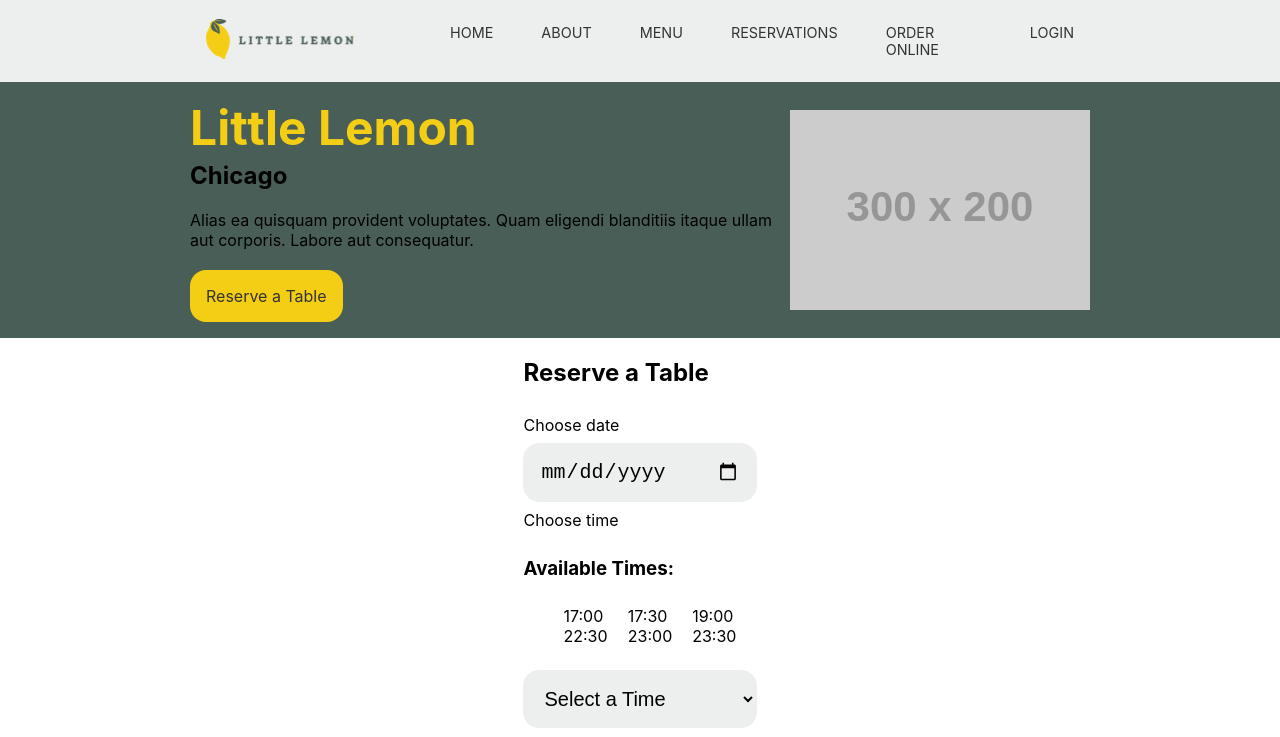
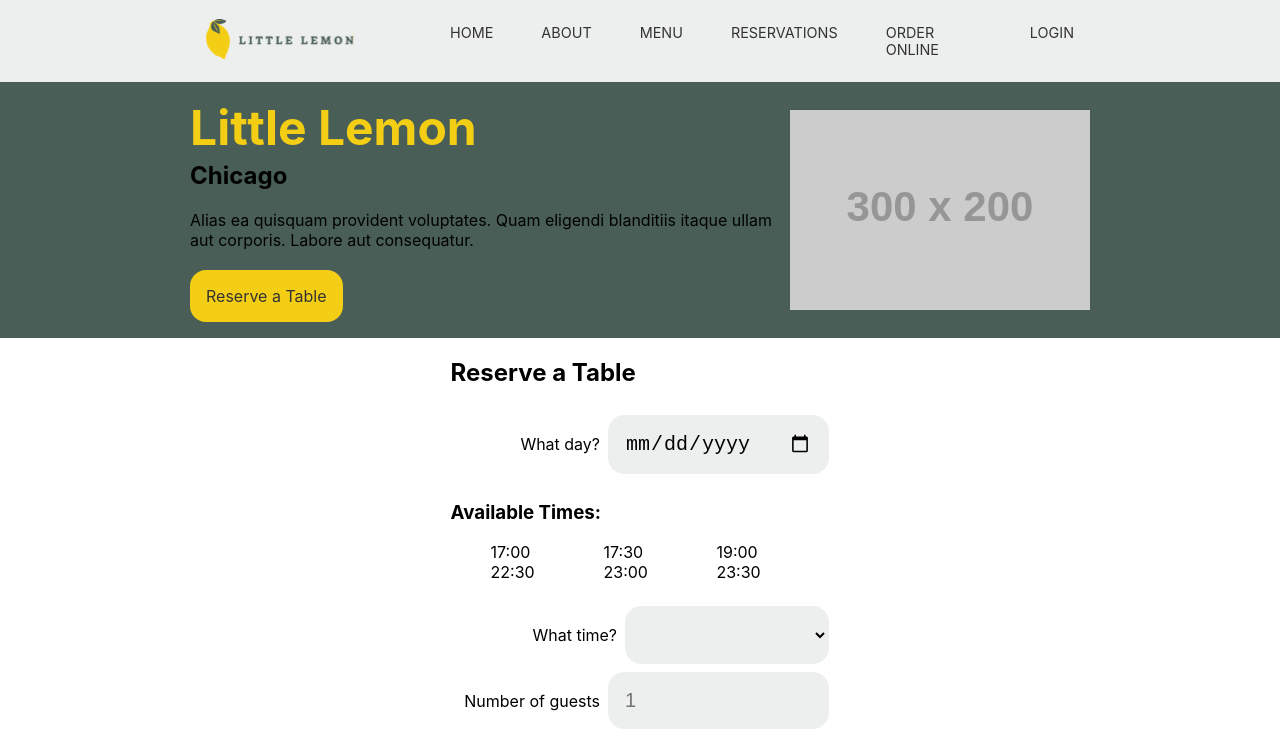
Before and after one commit to wingmatt/coursera-fe-capstone, a React (Create React App) app: page /reserve-table in a window 1280 px wide. Shown: the top 737 px of the page. Built offline with nearby package versions, Linux system fonts and the light colour scheme.

Commit message:
Change: layout, styling for form

```diff
--- a/src/App.css
+++ b/src/App.css
@@ -239,6 +239,7 @@
   border: 1px solid var(--color-off-white);
   border-radius: 16px;
   font-size: 1.25rem;
+  flex: 1 0 30%;
 }
 input:active, input:hover, select:active, select:hover {
   border-color: var(--color-primary);
@@ -271,7 +272,33 @@
   font-style: italic;
   color: tomato;
   text-align: center;
+  flex: 1 0 100%;
 }
 form .invalid {
   border-color: tomato;
 }
+form div {
+  display: flex;
+  align-items: center;
+  flex-wrap: wrap;
+  gap: 8px;
+}
+
+form aside {
+  flex: 100%;
+}
+
+form label {
+  flex: 1 1 20%;
+  text-align: right;
+}
+
+input[type="number"]::-webkit-outer-spin-button,
+input[type="number"]::-webkit-inner-spin-button {
+  -webkit-appearance: none;
+  margin: 0;
+}
+
+input[type="number"] {
+  -moz-appearance: textfield;
+}
--- a/src/components/BookingForm.jsx
+++ b/src/components/BookingForm.jsx
@@ -33,7 +33,8 @@
   return (
     <form className="booking" onSubmit={(event) => onSubmit(event, form.data, navigate)} aria-label="Make a reservation" id="booking-form">
       <h2>Reserve a Table</h2>
-      <label htmlFor="resDate">Choose date</label>
+      <div className="input-container">
+        <label htmlFor="resDate">What day?</label>
         <input
           type="date"
           id="resDate"
@@ -43,13 +44,15 @@
           className={form.data.errors.resDate && "invalid"}
         />
         {form.data.errors.resDate && <span className="error">Please enter your desired reservation date.</span>}
-      <label htmlFor="resTime">Choose time</label>
-      <h3>Available Times:</h3>
+      </div><div className="input-container">
+      <aside><h3>Available Times:</h3>
       <ul className="available-times">
         {Array.isArray(availableTimes) ? availableTimes.map((time) => (
             <li key={time}>{time}</li>
           )) : ""}
       </ul>
+      </aside>
+      <label htmlFor="resTime">What time?</label>
       <select
         id="resTime"
         value={form.data.resTime}
@@ -57,12 +60,13 @@
         onChange={(event) => handleChange(event)}
         className={form.data.errors.resTime && "invalid"}
       >
-        <option disabled hidden value="">Select a Time</option>
+        <option disabled hidden value=""></option>
         {Array.isArray(availableTimes) ? availableTimes.map((time) => (
           <option key={time}>{time}</option>
         )) : ""}
       </select>
       {form.data.errors.resTime && <span className="error">Please enter your desired reservation time.</span>}
+      </div><div className="input-container">
       <label htmlFor="guests">Number of guests</label>
       <input
         type="number"
@@ -76,16 +80,18 @@
         className={form.data.errors.guests && "invalid"}
       />
       {form.data.errors.guests && <span className="error">Please enter the number of guests.</span>}
+      </div><div className="input-container">
       <label htmlFor="occasion">Occasion</label>
       <select
         id="occasion"
         value={form.data.occasion}
         onChange={(event) => handleChange(event)}
       >
-        <option disabled hidden value="">Select an Occasion</option>
+        <option disabled hidden value=""></option>
         <option>Birthday</option>
         <option>Anniversary</option>
       </select>
+      </div>
       <input type="submit" value="Make Your reservation" className="button" disabled={!form.data.submittable}></input>
     </form>
   );
```
Lines whose indentation alone changed are shown as unchanged.
